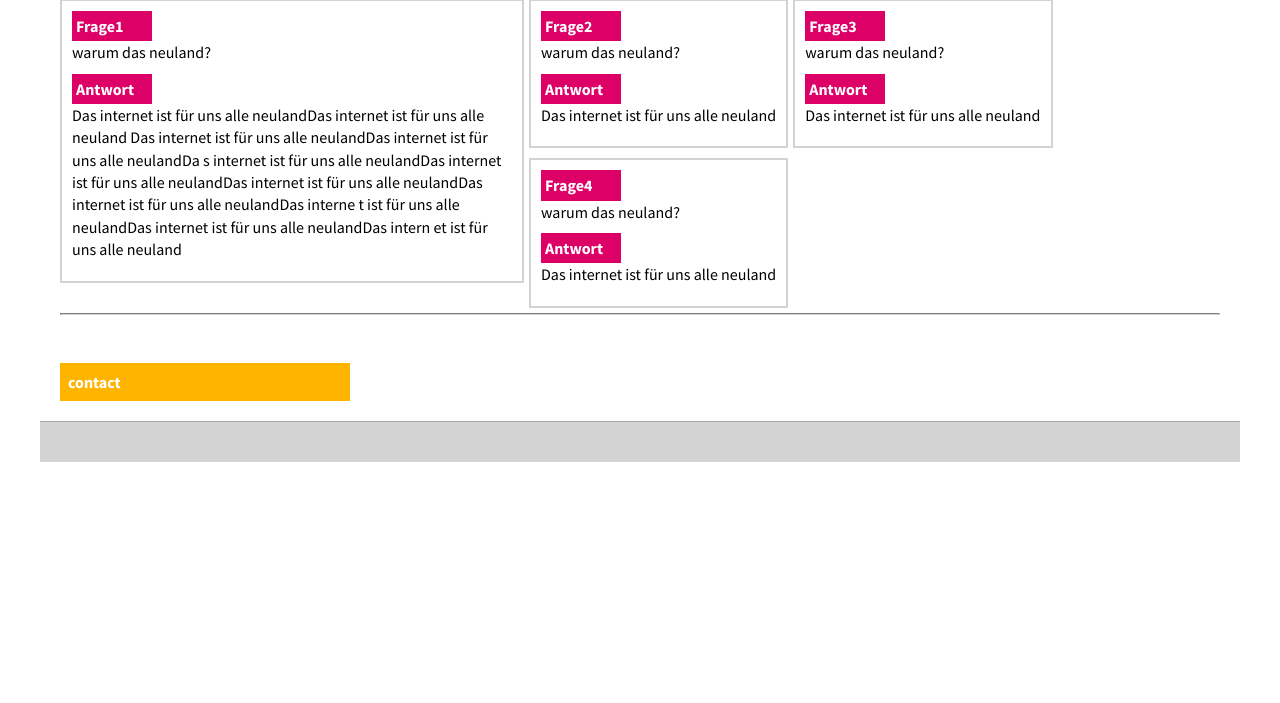
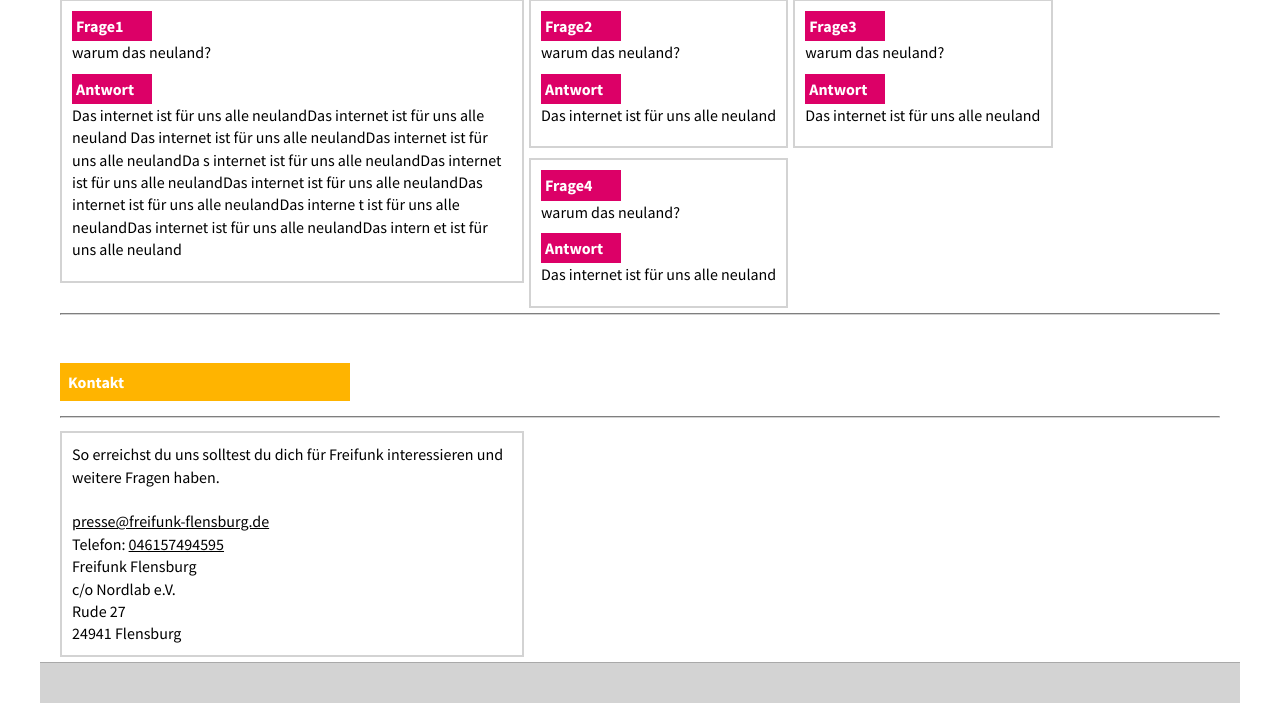
Before and after one commit to freifunk-flensburg/website, a PHP site: page / in a window 1280 px wide. Shown: the part 920-1623 px from the top of the page. Before the commit the page ends 1382 px from the top, so only its background shows below. Run offline with PHP 8.4, Linux system fonts and the light colour scheme; some libraries are stand-ins or nearby versions.

Commit message:
added contact info

```diff
--- a/assets/stylesheets/style.css
+++ b/assets/stylesheets/style.css
@@ -313,3 +313,20 @@ html.sticky .logo {
     border-style: solid;
     border-color: darkgrey;
 }
+
+/*contact-section*/
+.contact_content{
+    border-width: 2px;
+    border-style: solid;
+    border-color: lightgrey;
+    float: left;
+    padding: 10px;
+    margin: 5px;
+    margin-left: 0;
+    max-width: 40%;
+}
+
+.contact_hr1{
+        margin-top: 15px;
+    border-color: lightgrey;
+}
--- a/content/contact.php
+++ b/content/contact.php
@@ -1 +1,16 @@
-<h2 class="main-caption">contact</h2>
+<h3 class="main-caption">Kontakt</h3>
+<hr class="contact_hr1">
+<div class="contact_content">
+	<p>
+		So erreichst du uns solltest du dich für Freifunk interessieren und weitere Fragen haben.
+	</p><br>
+
+	<div class="contact_adresse">
+	<a href="mailto:presse@freifunk-flensburg.de">presse@freifunk-flensburg.de</a> <br>
+	Telefon: <a href="tel:046157494595">046157494595</a>  <br>
+	Freifunk Flensburg <br>
+	c/o Nordlab e.V. <br>
+	Rude 27 <br>
+	24941 Flensburg <br>
+		</div>
+</div>
```
